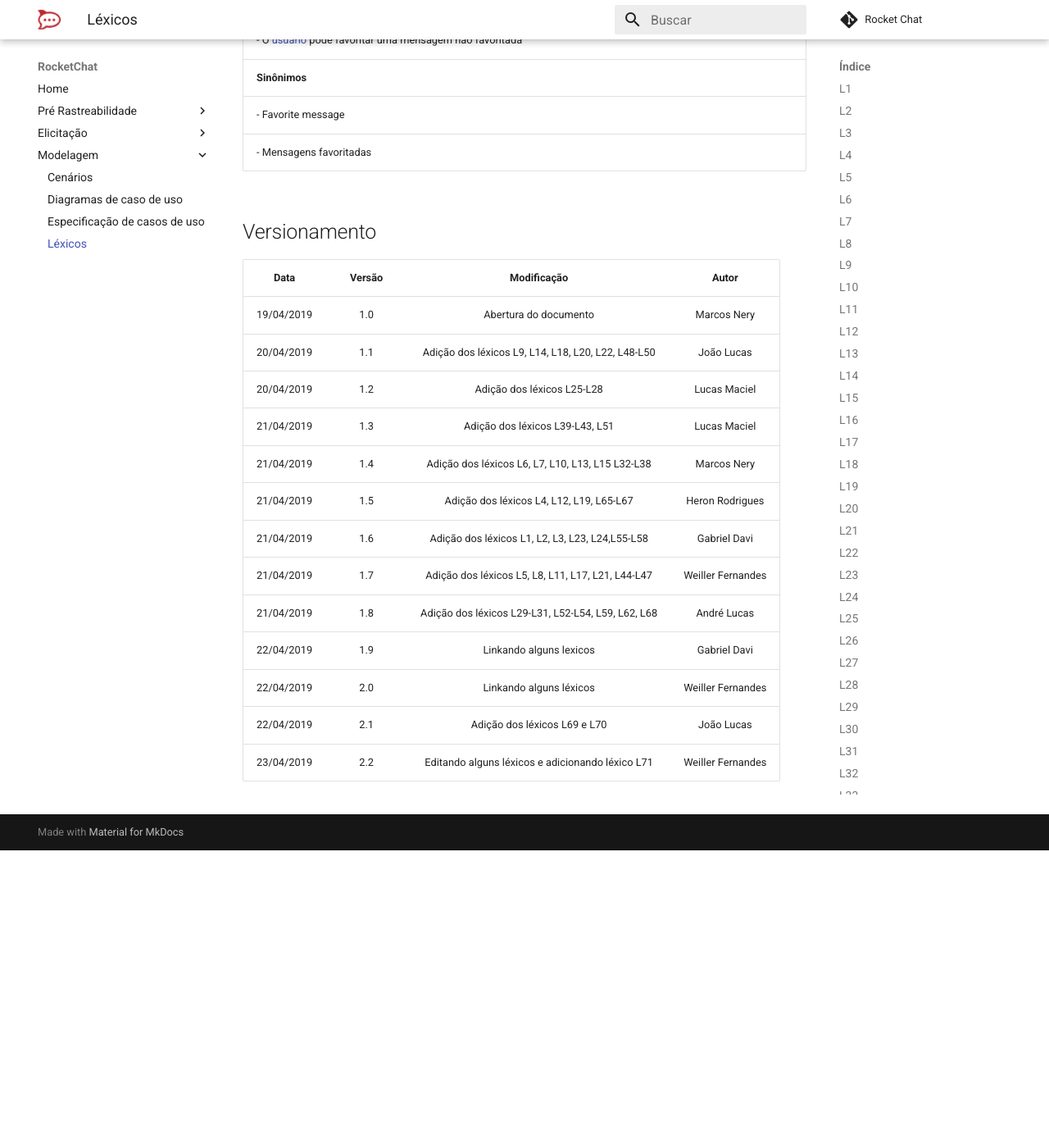
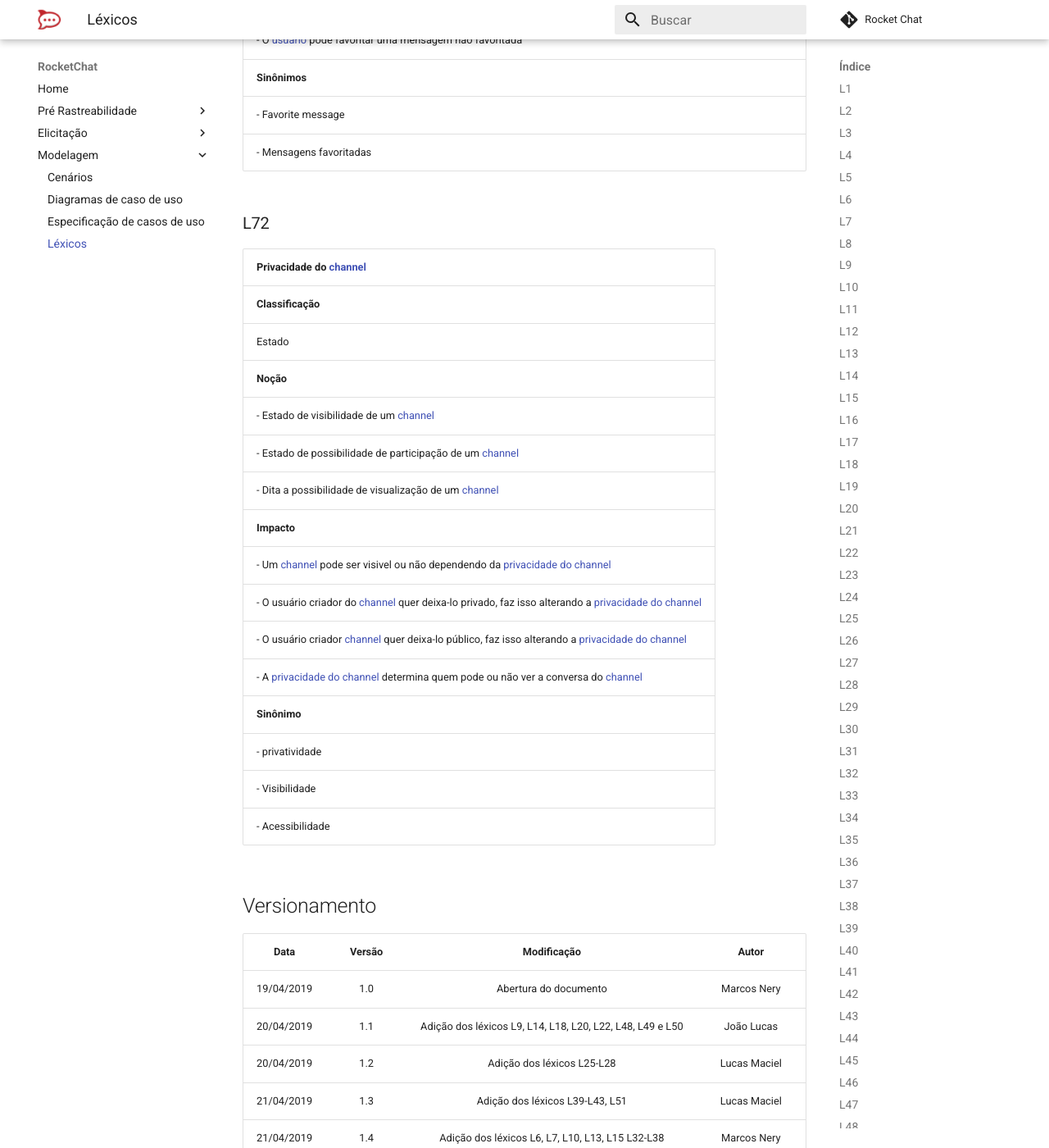
Before and after one commit to MarcosNBJ/2019.1-RocketChat, an MkDocs documentation site: the page built from docs/Modelagem/lexicos.md, in a window 1280 px wide and 1400 px high, scrolled down 45297 px. Shown: the whole window at 82% size. Built offline with MkDocs 1.6.1 and Material for MkDocs 9.7.7, drawn with Linux system fonts in a browser that asks for light colours; comment, search, counter and statistics services are not loaded; before the commit the page ends 46334 px from its top, so only the background shows below that; some of the changed text lies outside the part shown.

Commit message:
Adding l72

```diff
--- a/docs/Modelagem/lexicos.md
+++ b/docs/Modelagem/lexicos.md
@@ -1108,12 +1108,33 @@
 | - Favorite message |
 | - Mensagens favoritadas |
 
+### L72
+
+|**Privacidade do [channel](#l1)**|
+|--|
+|**Classificação**|
+| Estado |
+|**Noção**|
+| - Estado de visibilidade de um [channel](#l1) |
+| - Estado de possibilidade de participação de um [channel](#l1) |
+| - Dita a possibilidade de visualização de um [channel](#l1) |
+|**Impacto**|
+| - Um [channel](#l1) pode ser visivel ou não dependendo da [privacidade do channel](#l72) |
+| - O usuário criador do [channel](#l1) quer deixa-lo privado, faz isso alterando a [privacidade do channel](#l72) |
+| - O usuário criador [channel](#l1) quer deixa-lo público, faz isso alterando a [privacidade do channel](#l72) |
+| - A [privacidade do channel](#l72) determina quem pode ou não ver a conversa do [channel](#l1) |
+|**Sinônimo**|
+| - privatividade |
+| - Visibilidade |
+| - Acessibilidade |
+
+
 ## Versionamento
 
 | Data | Versão | Modificação | Autor |
 |  :------: | :------: | :------: | :------: |
 | 19/04/2019 | 1.0 | Abertura do documento | Marcos Nery |
-| 20/04/2019 | 1.1 | Adição dos léxicos L9, L14, L18, L20, L22, L48-L50 | João Lucas |
+| 20/04/2019 | 1.1 | Adição dos léxicos L9, L14, L18, L20, L22, L48, L49 e L50 | João Lucas |
 | 20/04/2019 | 1.2 | Adição dos léxicos L25-L28 | Lucas Maciel |
 | 21/04/2019 | 1.3 | Adição dos léxicos L39-L43, L51 | Lucas Maciel |
 | 21/04/2019 | 1.4 | Adição dos léxicos L6, L7, L10, L13, L15 L32-L38 | Marcos Nery |
@@ -1125,3 +1146,4 @@
 | 22/04/2019 | 2.0 | Linkando alguns léxicos | Weiller Fernandes|
 | 22/04/2019 | 2.1 | Adição dos léxicos L69 e L70 | João Lucas |
 | 23/04/2019 | 2.2 | Editando alguns léxicos e adicionando léxico L71 | Weiller Fernandes |
+| 28/04/2019 | 2.3 | Adicionando léxico L72 | João Lucas |
```
